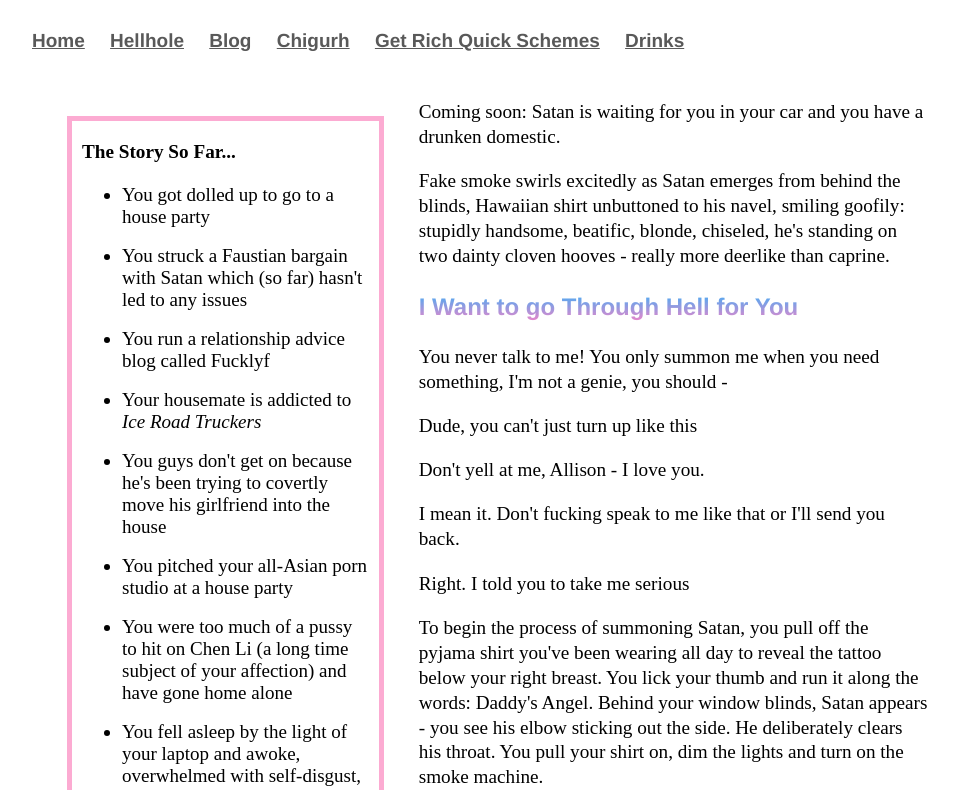
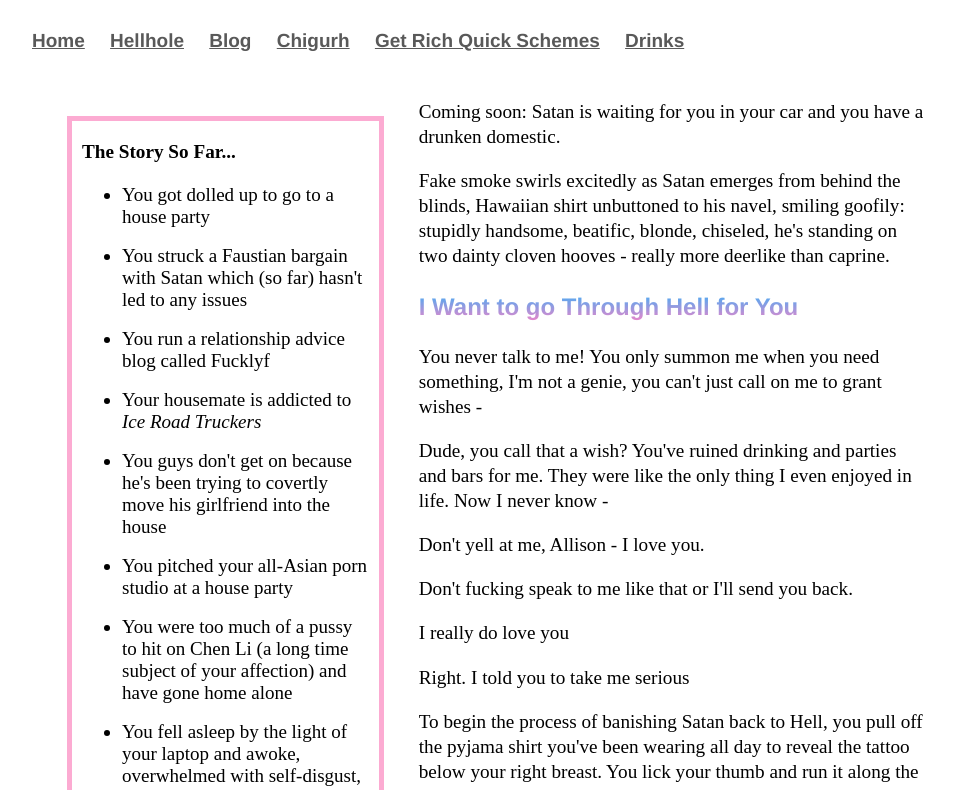
Before and after one commit to Pinelife/pinelife.github.io, a Jekyll site: the page Hellhole/Room13.html, which Jekyll copies as it is, in a window 1280 px wide, cut to the strip 0-790 px from the top of the page. Shown: the whole strip, without its empty margins (160-1118 px from the left). Built offline with Jekyll 4.4.1, drawn with Linux system fonts in a browser that asks for light colours; some of the changed text lies outside the part shown.

Commit message:
Update Room13.html

```diff
--- a/Hellhole/Room13.html
+++ b/Hellhole/Room13.html
@@ -96,17 +96,18 @@ stupidly handsome, beatific, blonde, chiseled, he's standing on two dainty clove
 
 
 <h3>I Want to go Through Hell for You</h3>
-<p>You never talk to me! You only summon me when you need something, I'm not a genie, you should -</p>
-<p>Dude, you can't just turn up like this</p>
+<p>You never talk to me! You only summon me when you need something, I'm not a genie, you can't just call on me to grant wishes -</p>
+<p>Dude, you call that a wish? You've ruined drinking and parties and bars for me. They were like the only thing I even enjoyed in
+life. Now I never know -</p>
 <p>Don't yell at me, Allison - I love you.</p>
-<p>I mean it. Don't fucking speak to me like that or I'll send you back.</p>
+<p>Don't fucking speak to me like that or I'll send you back.</p>
+<p>I really do love you</p>
 <p>Right. I told you to take me serious </p>
 <p></p>
 <p>
-To begin the process of summoning Satan, you pull off the pyjama shirt you've been wearing all day to reveal the tattoo below
-your right breast. You lick your thumb and run it along the words: Daddy's Angel. Behind your window blinds, Satan appears -
-you see his elbow sticking out the side. He deliberately clears his throat. You pull your shirt on, dim the lights and turn on the
-smoke machine.
+To begin the process of banishing Satan back to Hell, you pull off the pyjama shirt you've been wearing all day to reveal the tattoo below
+your right breast. You lick your thumb and run it along the words: Daddy's Angel. Satan is sucked through a portal
+in his own belly button. All that's left is hoof prints in the mud of the car park.
 </p>
 
 <center><img src="https://68.media.tumblr.com/64334f07ca4ec65ae776bf18103927a6/tumblr_ov0payXtXQ1sixvsmo1_400.png" align="middle" alt="Daddy's Angel" style="width:30%;"></center>
```
